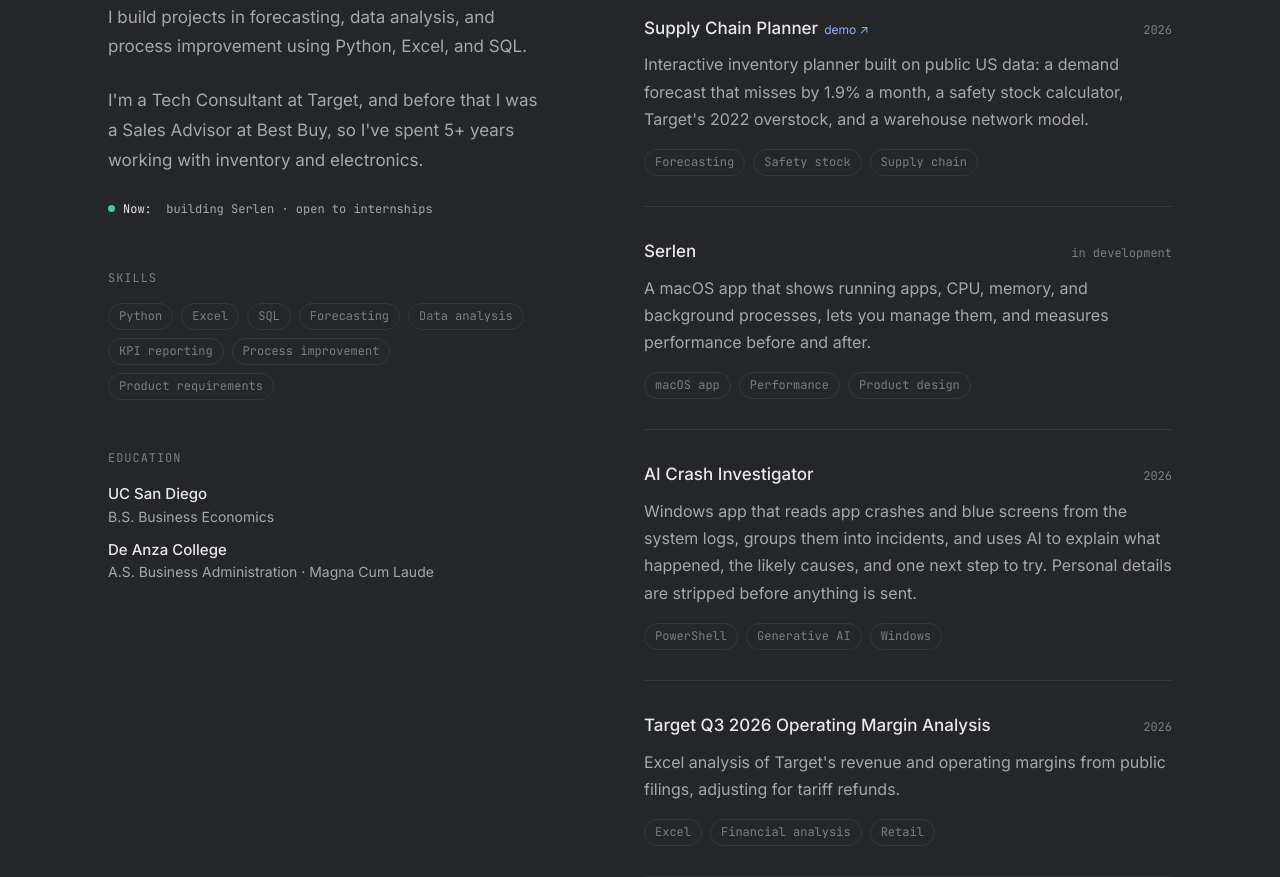
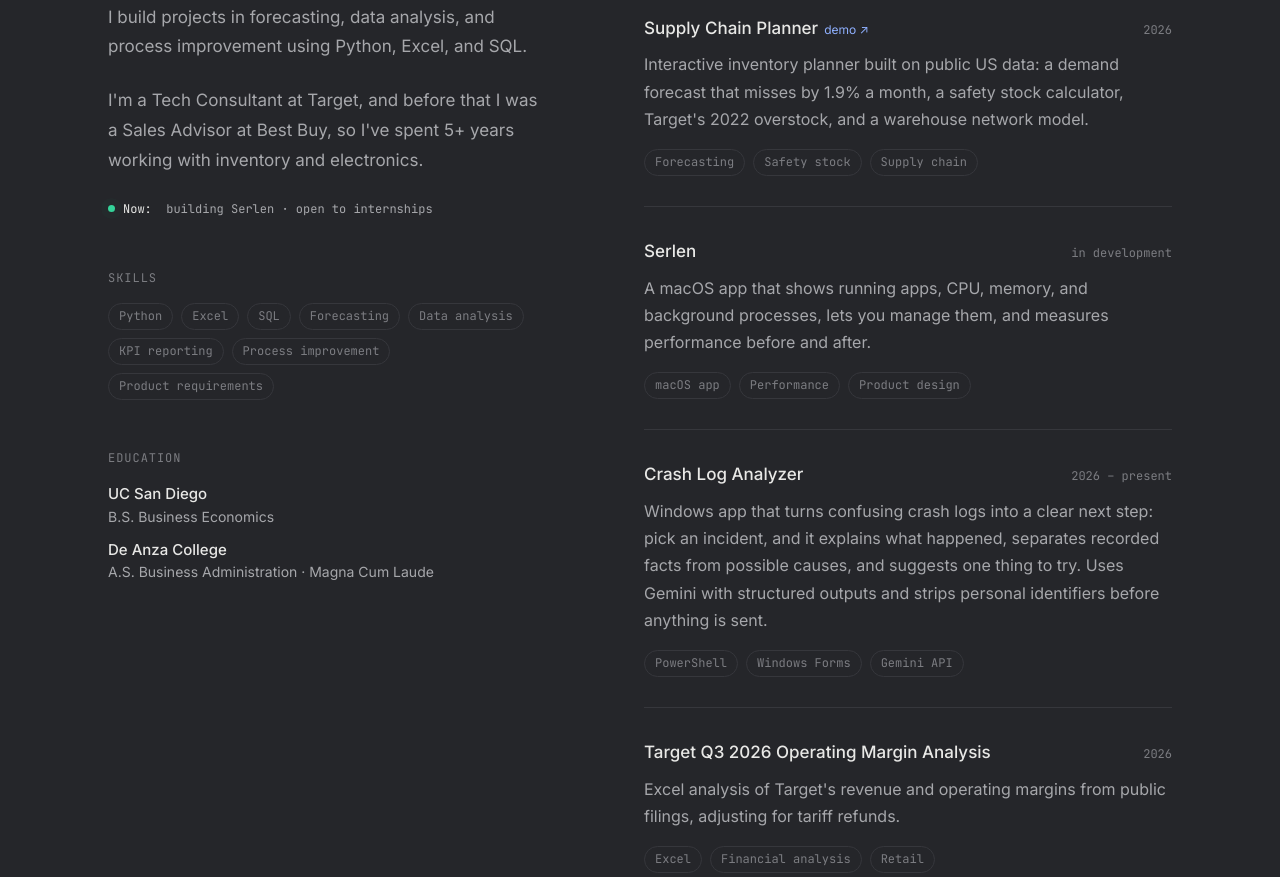
Before and after one commit to 6nico/6nico.github.io, a plain HTML site: page index.html in a window 1280 px wide. Shown: the part 439-1316 px from the top of the page. Drawn offline with Linux system fonts and the light colour scheme.

Commit message:
Rename to Crash Log Analyzer and match resume wording

```diff
--- a/index.html
+++ b/index.html
@@ -43,8 +43,8 @@
       <p>Interactive inventory planner built on public US data: a demand forecast that misses by 1.9% a month, a safety stock calculator, Target's 2022 overstock, and a warehouse network model.</p><div class="tags"><span>Forecasting</span><span>Safety stock</span><span>Supply chain</span></div></li>
     <li><div class="row"><h3>Serlen</h3><span class="meta">in development</span></div>
       <p>A macOS app that shows running apps, CPU, memory, and background processes, lets you manage them, and measures performance before and after.</p><div class="tags"><span>macOS app</span><span>Performance</span><span>Product design</span></div></li>
-    <li><div class="row"><h3>AI Crash Investigator</h3><span class="meta">2026</span></div>
-      <p>Windows app that reads app crashes and blue screens from the system logs, groups them into incidents, and uses AI to explain what happened, the likely causes, and one next step to try. Personal details are stripped before anything is sent.</p><div class="tags"><span>PowerShell</span><span>Generative AI</span><span>Windows</span></div></li>
+    <li><div class="row"><h3>Crash Log Analyzer</h3><span class="meta">2026 – present</span></div>
+      <p>Windows app that turns confusing crash logs into a clear next step: pick an incident, and it explains what happened, separates recorded facts from possible causes, and suggests one thing to try. Uses Gemini with structured outputs and strips personal identifiers before anything is sent.</p><div class="tags"><span>PowerShell</span><span>Windows Forms</span><span>Gemini API</span></div></li>
     <li><div class="row"><h3>Target Q3 2026 Operating Margin Analysis</h3><span class="meta">2026</span></div>
       <p>Excel analysis of Target's revenue and operating margins from public filings, adjusting for tariff refunds.</p><div class="tags"><span>Excel</span><span>Financial analysis</span><span>Retail</span></div></li>
   </ul>
```
